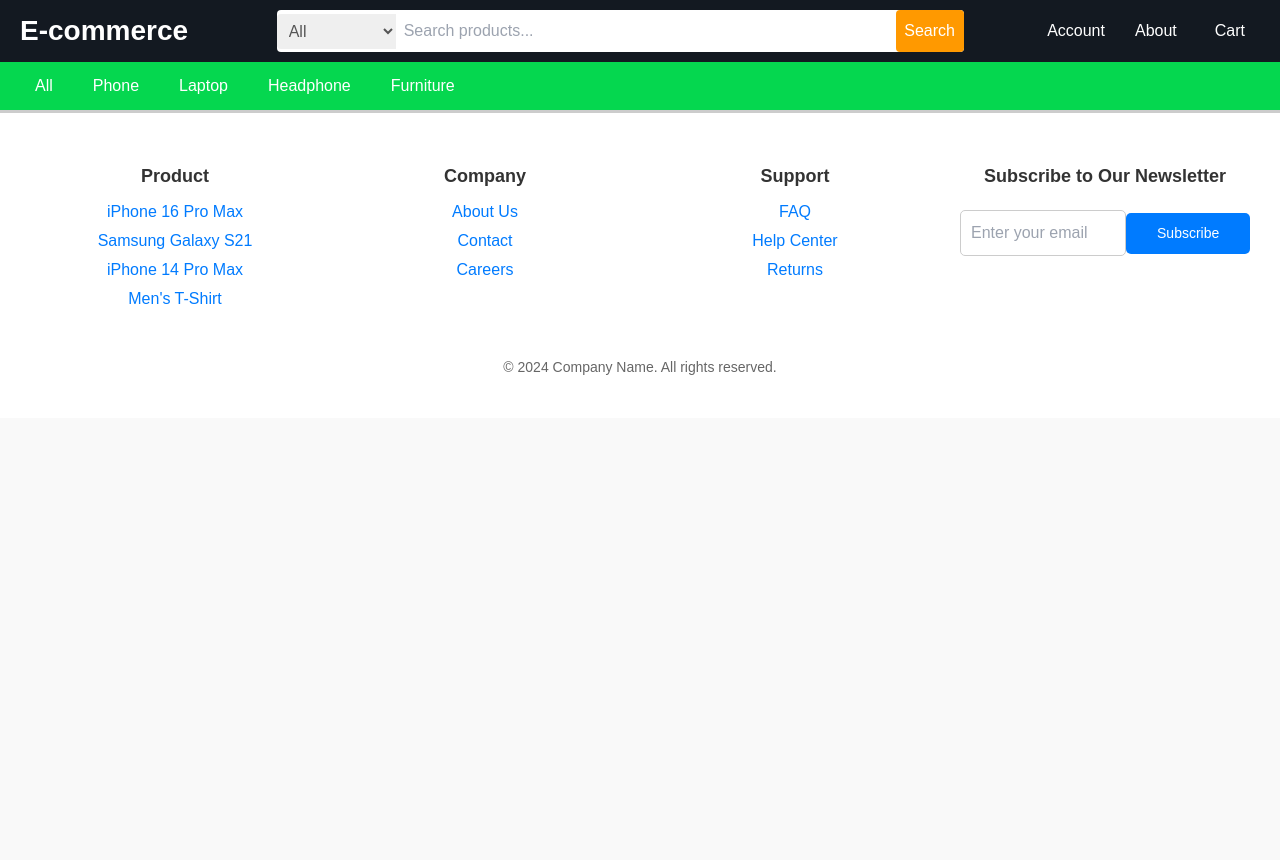
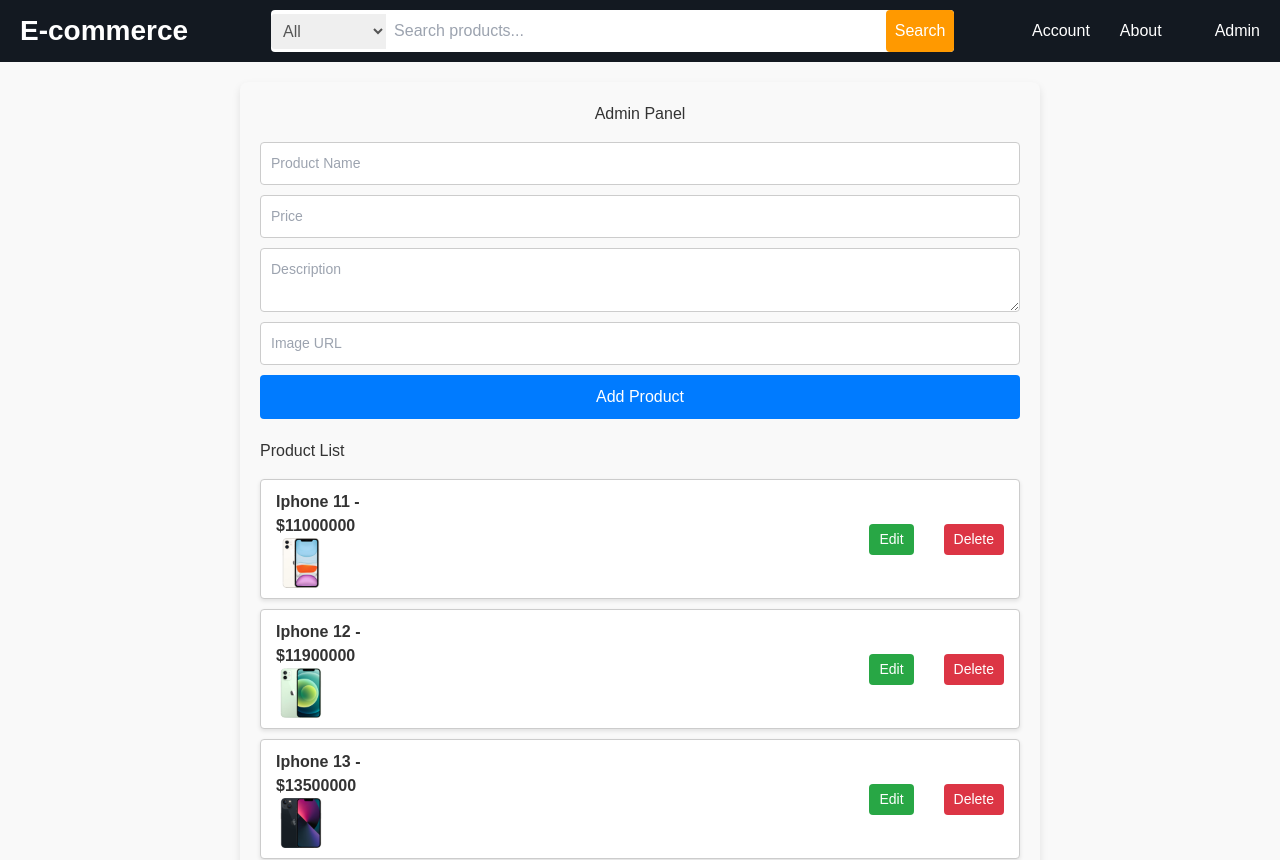
Before and after one commit to baolong205/do_an_cuoi_ky, a React (Create React App) app: page /admin in a window 1280 px wide. Shown: the top 860 px of the page. Before the commit the page ends 800 px from the top, so only its background shows below. Built offline with nearby package versions, Linux system fonts and the light colour scheme; the HTML template or start-up script is replaced by a standard one.

Commit message:
First commit

```diff
--- a/package.json
+++ b/package.json
@@ -9,12 +9,15 @@
     "@testing-library/jest-dom": "^5.17.0",
     "@testing-library/react": "^13.4.0",
     "@testing-library/user-event": "^13.5.0",
+    "axios": "^1.7.7",
     "bcryptjs": "^2.4.3",
     "body-parser": "^1.20.3",
+    "cors": "^2.8.5",
     "express": "^4.21.1",
     "font-awesome": "^4.7.0",
     "formik": "^2.4.6",
     "jsonwebtoken": "^9.0.2",
+    "lodash": "^4.17.21",
     "mongoose": "^8.8.1",
     "react": "^18.3.1",
     "react-dom": "^18.3.1",
--- a/src/App.js
+++ b/src/App.js
@@ -1,11 +1,13 @@
 import React from 'react';
 import { BrowserRouter as Router } from 'react-router-dom';
 import Home from './Home';
+
 
 const App = () => {
   return (
     <Router>
       <Home />
+
     </Router>
   );
 };
--- a/src/Data/ProductData.js
+++ b/src/Data/ProductData.js
@@ -208,6 +208,7 @@ const products = [
         stock: 20,
         discount: 0.1
     }
+
 ];
 
 export const filterProducts = (products, searchTerm, category) => {
@@ -245,5 +246,31 @@ export const getBestSellingProducts = (products) => {
         .sort((a, b) => b.rating - a.rating)
         .slice(0, 4);
 };
+export const getProducts = () => products;
+
+
+export const addProduct = (newProduct) => {
+    products.push(newProduct); // Thêm trực tiếp vào mảng
+};
+
+
+export const editProduct = (updatedProduct) => {
+    const index = products.findIndex(product => product.id === updatedProduct.id);
+    if (index !== -1) {
+        products[index] = updatedProduct; // Cập nhật sản phẩm trực tiếp
+    }
+};
+
+
+export const deleteProduct = (productId) => {
+    const index = products.findIndex(product => product.id === productId);
+    if (index !== -1) {
+        products.splice(index, 1); // Xóa phần tử trực tiếp trong mảng
+        return true; // Xóa thành công
+    }
+    return false; // Không tìm thấy sản phẩm để xóa
+};
+
+
 
 export default products;
--- a/src/Home.js
+++ b/src/Home.js
@@ -11,6 +11,8 @@ import ProductDetail from './components/ProductDetail';
 import Footer from './Nav/Footer';
 import products, { filterProducts, addToCart, removeFromCart, getBestSellingProducts } from './Data/ProductData';
 import './Home.css'
+import Admin from './components/Admin';
+
 const Home = () => {
     const location = useLocation();
     const [filteredProducts, setFilteredProducts] = useState(products);
@@ -90,6 +92,7 @@ const Home = () => {
                     <Route path="/cart" element={<Cart cartItems={cart} removeFromCart={handleRemoveFromCart} />} />
                     <Route path="/checkout" element={<Checkout cartItems={cart} />} />
                     <Route path="/about" element={<About />} />
+                    <Route path="/admin" element={<Admin />} />
                     <Route path="/account" element={<Account />} />
                     <Route path="/product/:id" element={<ProductDetail products={products} addToCart={handleAddToCart} />} />
                 </Routes>
--- a/src/Nav/Navbar.css
+++ b/src/Nav/Navbar.css
@@ -10,7 +10,7 @@
   display: flex;
   justify-content: space-between;
   align-items: center;
-  background-color: #05d74f;
+  background-color: #085749;
   padding: 5px 15px;
 }
 
--- a/src/Nav/Navbar.js
+++ b/src/Nav/Navbar.js
@@ -1,22 +1,28 @@
 import React, { useState } from 'react';
 import { Link, useLocation } from 'react-router-dom';
 import './Navbar.css';
+import { debounce } from 'lodash';
+
 
 const Navbar = ({ onSearch, category, setCategory }) => {
   const [searchTerm, setSearchTerm] = useState('');
   const location = useLocation(); // Lấy vị trí hiện tại
+  const debouncedSearch = debounce((term, cat) => {
+    onSearch(term, cat);
+  }, 300);
 
   const handleSearch = () => {
-    onSearch(searchTerm, category); // Gọi hàm tìm kiếm từ parent
+    debouncedSearch(searchTerm, category);
   };
+
 
   const handleCategoryChange = (category) => {
     setCategory(category);
     onSearch(searchTerm, category); // Gọi hàm tìm kiếm khi thay đổi danh mục
   };
 
-  // Ẩn navbar khi ở trang Account
-  const isAccountPage = location.pathname === '/account';
+  // Ẩn thanh danh mục (màu xanh) khi ở các trang cụ thể
+  const hideCategoryBar = ['/account', '/about', '/cart','/admin'].includes(location.pathname);
 
   return (
     <nav>
@@ -32,9 +38,9 @@ const Navbar = ({ onSearch, category, setCategory }) => {
             onChange={(e) => handleCategoryChange(e.target.value)}
           >
             <option value="All">All</option>
-            <option value="Phone">Phone</option>
-            <option value="Laptop">Laptop</option>
-            <option value="Headphone">Headphone</option>
+            <option value="Electronics">Electronics</option>
+            <option value="Books">Books</option>
+            <option value="Clothing">Clothing</option>
             <option value="Furniture">Furniture</option>
           </select>
 
@@ -55,26 +61,24 @@ const Navbar = ({ onSearch, category, setCategory }) => {
           <Link to="/account" className="navbar-link">Account</Link>
           <Link to="/about" className="navbar-link">About</Link>
           <Link to="/cart" className="navbar-link">
-            <i className="fas fa-shopping-cart"></i> Cart
+            <i className="fas fa-shopping-cart"></i>
           </Link>
+          <Link style={{color:'white'}} to="/admin">Admin</Link> {/* New link for admin access */}
         </div>
       </nav>
-      <>
-        {!isAccountPage && (
-          <div className="navbarz">
-            <div class="button-container">
-              <button className="navbar-button" onClick={() => handleCategoryChange('All')}>All</button>
-              <button className="navbar-button" onClick={() => handleCategoryChange('Phone')}>Phone</button>
-              <button className="navbar-button" onClick={() => handleCategoryChange('Laptop')}>Laptop</button>
-              <button className="navbar-button" onClick={() => handleCategoryChange('Headphone')}>Headphone</button>
-              <button className="navbar-button" onClick={() => handleCategoryChange('Furniture')}>Furniture</button>
-            </div>
+
+      {!hideCategoryBar && ( // Kiểm tra nếu không cần ẩn thanh màu xanh
+        <div className="navbarz">
+          <div className="button-container">
+            <button className="navbar-button" onClick={() => handleCategoryChange('All')}>All</button>
+            <button className="navbar-button" onClick={() => handleCategoryChange('Electronics')}>Electronics</button>
+            <button className="navbar-button" onClick={() => handleCategoryChange('Books')}>Books</button>
+            <button className="navbar-button" onClick={() => handleCategoryChange('Clothing')}>Clothing</button>
+            <button className="navbar-button" onClick={() => handleCategoryChange('Furniture')}>Furniture</button>
           </div>
-        )}
-      </>
+        </div>
+      )}
     </nav>
-
-
   );
 };
 
--- /dev/null
+++ b/src/components/Admin.css
@@ -0,0 +1,103 @@
+.admin-gz {
+    max-width: 800px; /* Tăng chiều rộng để phù hợp với layout rộng hơn */
+    margin: 20px auto;
+    padding: 20px;
+    font-family: Arial, sans-serif;
+    background-color: #f9f9f9;
+    border-radius: 8px;
+    box-shadow: 0 4px 8px rgba(0, 0, 0, 0.1);
+}
+
+.admin-gz h2 {
+    text-align: center;
+    color: #333;
+}
+
+.form-gz {
+    display: flex;
+    flex-direction: column;
+    gap: 10px;
+    margin-bottom: 20px;
+}
+
+.form-gz input,
+.form-gz textarea {
+    padding: 10px;
+    border-radius: 4px;
+    border: 1px solid #ccc;
+    font-size: 14px;
+}
+
+.form-gz button {
+    padding: 10px;
+    border: none;
+    border-radius: 4px;
+    background-color: #007bff;
+    color: white;
+    cursor: pointer;
+    font-size: 16px;
+    transition: background-color 0.3s ease;
+}
+
+.form-gz button:hover {
+    background-color: #0056b3;
+}
+
+.product-lists {
+    list-style-type: none;
+    padding: 0;
+    display: flex;
+    flex-direction: column;
+    gap: 10px;
+}
+
+.product-lists li {
+    display: flex;
+    justify-content: space-between;
+    align-items: center;
+    padding: 10px 15px;
+    border: 1px solid #ccc;
+    border-radius: 4px;
+    background-color: #fff;
+    box-shadow: 0 2px 4px rgba(0, 0, 0, 0.1);
+    transition: box-shadow 0.3s ease;
+}
+
+.product-lists li:hover {
+    box-shadow: 0 4px 8px rgba(0, 0, 0, 0.2);
+}
+
+.product-lists li span {
+    font-size: 16px;
+    font-weight: bold;
+    color: #333;
+}
+
+.product-lists button {
+    margin-left: 30px;
+    padding: 5px 10px;
+    border: none;
+    border-radius: 4px;
+    background-color: #28a745;
+    color: white;
+    cursor: pointer;
+    font-size: 14px;
+    transition: opacity 0.3s ease;
+}
+
+.product-lists button:hover {
+    opacity: 0.9;
+}
+
+.product-lists button.delete {
+    background-color: #dc3545;
+}
+.notification {
+    margin: 10px 0;
+    padding: 10px;
+    background-color: #d4edda;
+    color: #155724;
+    border: 1px solid #c3e6cb;
+    border-radius: 5px;
+    text-align: center;
+  }
--- /dev/null
+++ b/src/components/Admin.js
@@ -0,0 +1,138 @@
+import React, { useState, useEffect } from "react";
+import {
+  getProducts,
+  addProduct,
+  editProduct,
+  deleteProduct, // Thêm hàm xóa từ backend (nếu cần)
+} from "../Data/ProductData";
+import "./Admin.css";
+
+const Admin = () => {
+  const [products, setProducts] = useState(getProducts());
+  const [form, setForm] = useState({ id: "", name: "", price: "", description: "", image: "" });
+  const [isEditing, setIsEditing] = useState(false);
+  const [message, setMessage] = useState(""); // Thêm trạng thái để lưu thông báo
+
+  // Xử lý thay đổi form
+  const handleChange = (e) => {
+    const { name, value } = e.target;
+    setForm((prevForm) => ({ ...prevForm, [name]: value }));
+  };
+
+  // Xử lý submit
+  const handleSubmit = () => {
+    if (!form.name || !form.price) {
+      alert("Cần có tên sản phẩm và giá!");
+      return;
+    }
+    if (isEditing) {
+      editProduct(form); // Cập nhật sản phẩm trong dữ liệu chính
+      setMessage("Sản phẩm được cập nhật thành công!"); // Thông báo chỉnh sửa thành công
+    } else {
+      const newProduct = { ...form, id: Date.now().toString() };
+      addProduct(newProduct); // Thêm sản phẩm mới vào dữ liệu chính
+      setMessage("Sản phẩm được thêm thành công!"); // Thông báo thêm thành công
+    }
+    setProducts(getProducts()); // Lấy danh sách sản phẩm mới
+    resetForm();
+  };
+
+  // Xử lý chỉnh sửa sản phẩm
+  const handleEdit = (product) => {
+    setForm(product);
+    setIsEditing(true);
+  };
+
+  // Xử lý xóa sản phẩm
+  const handleDeleteProduct = (productId) => {
+    const success = deleteProduct(productId); // Gọi hàm xóa sản phẩm từ dữ liệu chính (hoặc backend)
+
+    if (!success) {
+      alert("Không thể xóa sản phẩm!");
+      return;
+    }
+
+    // Cập nhật danh sách sản phẩm sau khi xóa
+    const updatedProducts = products.filter((product) => product.id !== productId); // Loại bỏ sản phẩm vừa xóa
+    setProducts(updatedProducts); // Cập nhật danh sách trong state
+    alert("Sản phẩm đã được xóa thành công!"); // Thông báo xóa thành công
+  };
+
+
+
+  // Reset form
+  const resetForm = () => {
+    setForm({ id: "", name: "", price: "", description: "", image: "" });
+    setIsEditing(false);
+  };
+
+  // Tự động ẩn thông báo sau 3 giây (tùy chọn)
+  useEffect(() => {
+    if (message) {
+      const timer = setTimeout(() => setMessage(""), 3000);
+      return () => clearTimeout(timer);
+    }
+  }, [message]);
+
+  return (
+    <div className="admin-gz">
+      <h2>Admin Panel</h2>
+      {/* Hiển thị thông báo */}
+      {message && <div className="notification">{message}</div>}
+
+      <div className="form-gz">
+        <input
+          type="text"
+          name="name"
+          placeholder="Product Name"
+          value={form.name}
+          onChange={handleChange}
+        />
+        <input
+          type="number"
+          name="price"
+          placeholder="Price"
+          value={form.price}
+          onChange={handleChange}
+        />
+        <textarea
+          name="description"
+          placeholder="Description"
+          value={form.description}
+          onChange={handleChange}
+        ></textarea>
+        <input
+          type="text"
+          name="image"
+          placeholder="Image URL"
+          value={form.image}
+          onChange={handleChange}
+        />
+        <button onClick={handleSubmit}>{isEditing ? "Update Product" : "Add Product"}</button>
+        {isEditing && <button onClick={resetForm}>Cancel</button>}
+      </div>
+
+      <h3>Product List</h3>
+      <ul className="product-lists">
+        {products.map((product) => (
+          <li key={product.id}>
+            <div>
+              <span>
+                {product.name} - ${product.price}
+              </span>
+              {product.image && <img src={product.image} alt={product.name} width="50" />}
+            </div>
+            <button onClick={() => handleEdit(product)} style={{ marginLeft: "450px" }}>
+              Edit
+            </button>
+            <button className="delete" onClick={() => handleDeleteProduct(product.id)}>
+              Delete
+            </button>
+          </li>
+        ))}
+      </ul>
+    </div>
+  );
+};
+
+export default Admin;
--- a/src/components/ProductList.js
+++ b/src/components/ProductList.js
@@ -19,7 +19,6 @@ const ProductList = ({ products, addToCart, currentPage, nextPage, prevPage, has
         <button onClick={nextPage} disabled={!hasNextPage}>Next</button>
       </div>
     </div>
-
   );
 };
 
```
Also changed, not shown: 1 other file (tests, documents, lock files or other folders).
